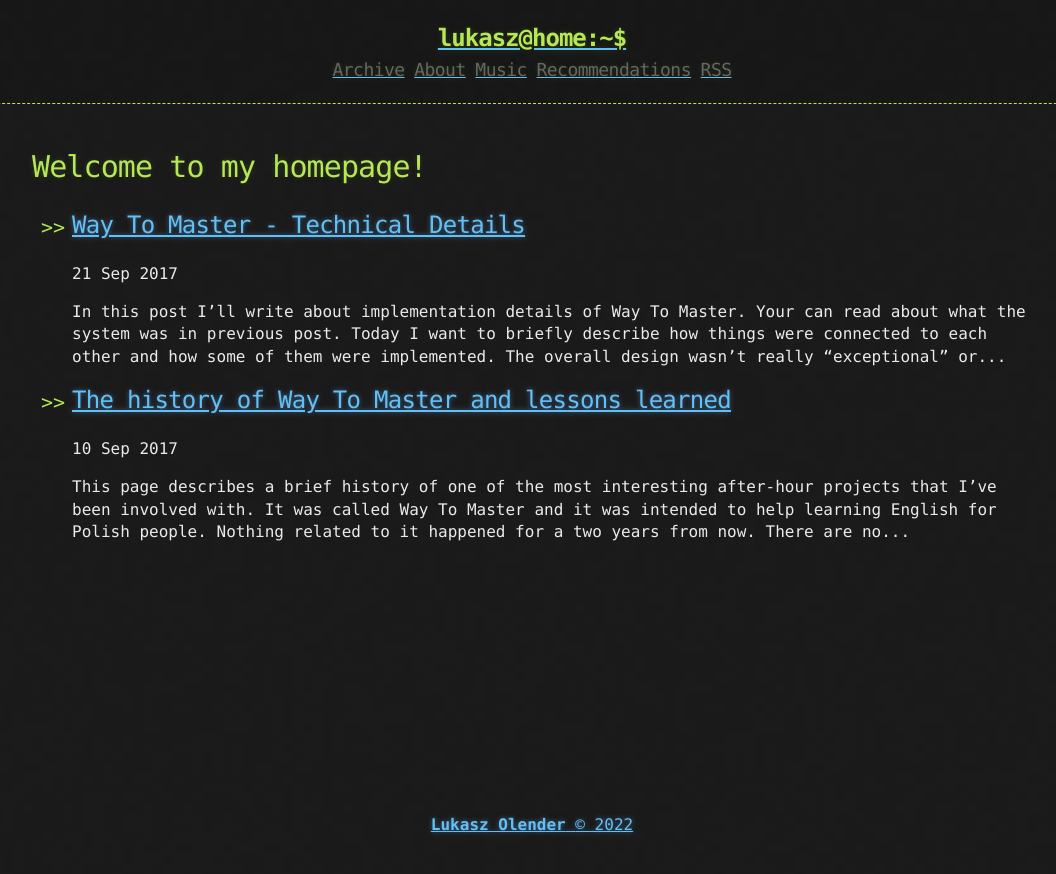
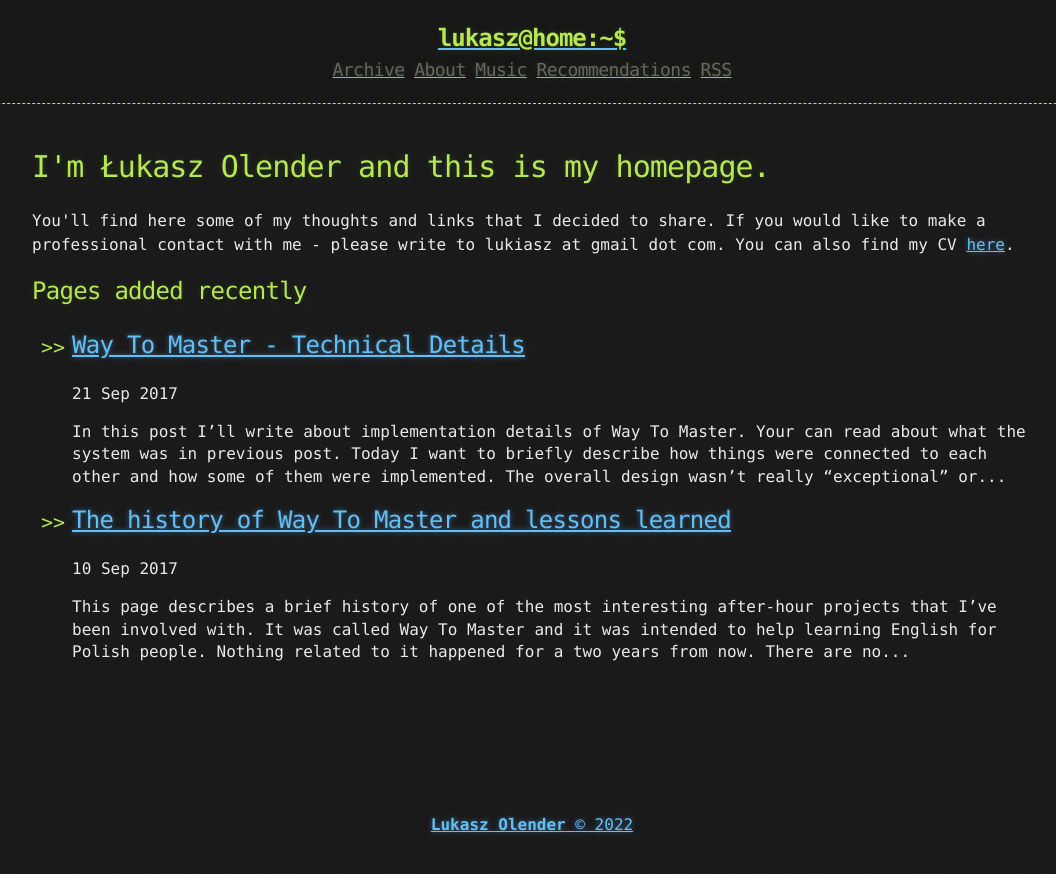
Before and after one commit to lukiasz/lukiasz.github.io, a Jekyll site: the page built from index.html, in a window 1280 px wide. Shown: the top 874 px of the page, without its empty margins (108-1164 px from the left). Built offline with Jekyll 4.4.1, drawn with Linux system fonts in a browser that asks for light colours; the list of posts is cut into pages by our own code.

Commit message:
Page update

```diff
--- a/index.html
+++ b/index.html
@@ -2,8 +2,12 @@
 layout: default
 ---
 
-<h1>Welcome to my homepage!</h1>
+<h1>I'm Łukasz Olender and this is my homepage.</h1>
+<p>You'll find here some of my thoughts and links that I decided to share.
+  If you would like to make a professional contact with me - please write to lukiasz at gmail dot com.
+  You can also find my CV <a href="/assets/about/cv.pdf" target="_blank">here</a>.</p>
 
+<h2>Pages added recently</h2>
 <ul>
     {% for post in paginator.posts %}
       <li>
```
Also changed, not shown: about.md (+0 -7 lines), assets/about/august-2018.jpg (deleted), assets/about/bangkok-november-2017.jpg (deleted), 1 other file.
